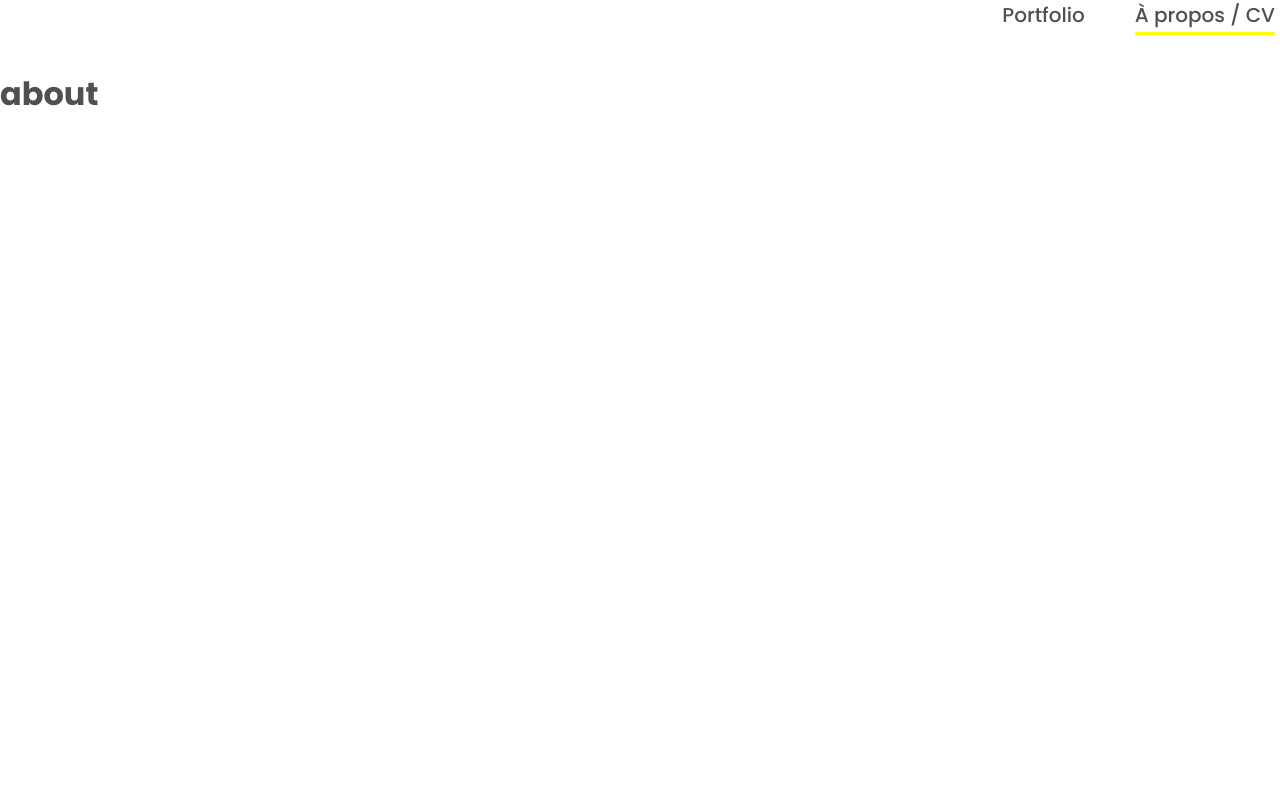
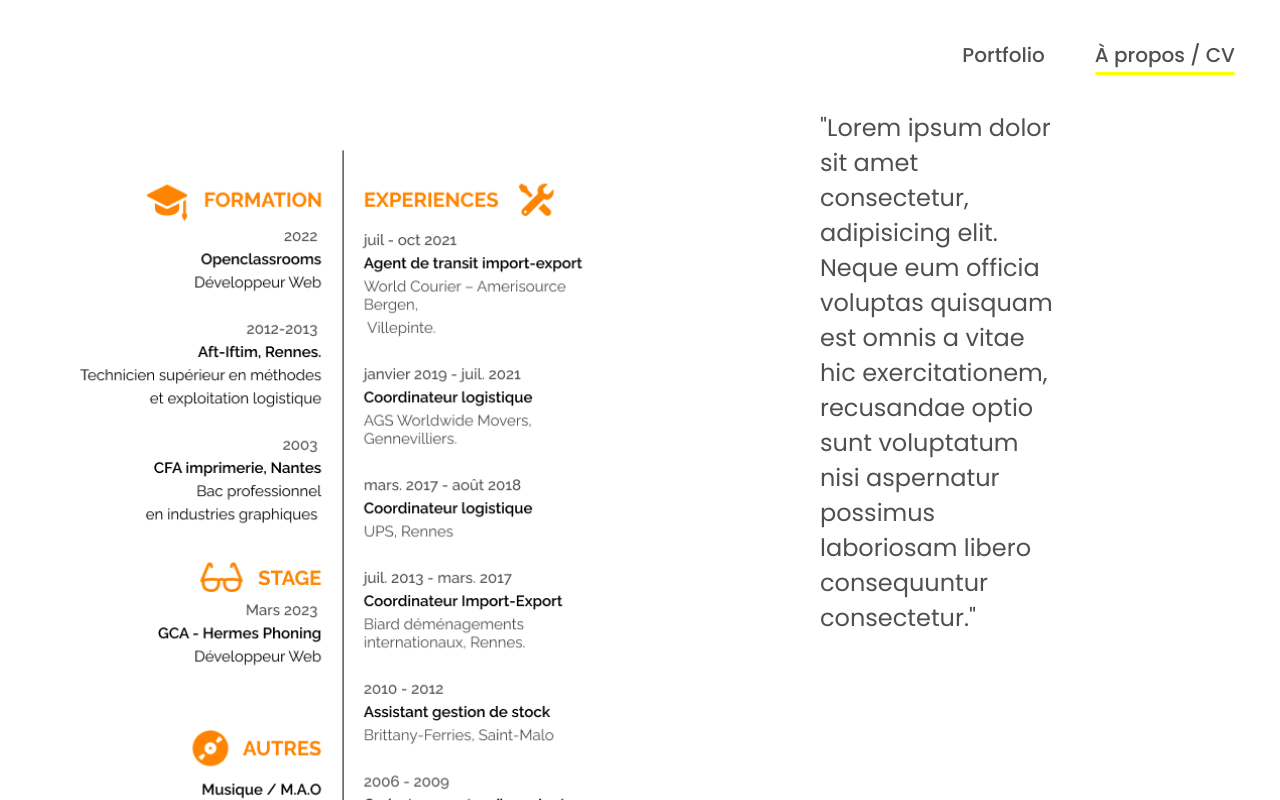
Before and after one commit to ThomasdevLC/portfolio_07_2023, a React (Create React App) app: page /about in a window 1280 px wide. Shown: the top 800 px of the page. Built offline with nearby package versions, Linux system fonts and the light colour scheme.

Commit message:
create aboute page

```diff
--- a/src/App.jsx
+++ b/src/App.jsx
@@ -2,7 +2,6 @@ import React from "react";
 import { BrowserRouter, Routes, Route } from "react-router-dom";
 import Home from "./pages/Home";
 import About from "./pages/About";
-import WorkPage from "./pages/WorkPage";
 import "./App.scss";
 import Groupomania from "./pages/works/Groupomania";
 import Kasa from "./pages/works/Kasa";
--- a/src/assets/styles/_variables.scss
+++ b/src/assets/styles/_variables.scss
@@ -1,6 +1,7 @@
 :root {
   --primary: #fdff87;
   --secondary: #ffff00;
+  --tertiary: rgb(240, 253, 29);
   --gray-1: #505050;
   --gray-2: #efefef;
   --gray-3: #3f3b37;
--- a/src/assets/styles/index.scss
+++ b/src/assets/styles/index.scss
@@ -6,5 +6,5 @@
 @use "./variables";
 @use "./components/HeaderNav.scss";
 @use "./pages/Home.scss";
+@use "./pages/About.scss";
 @use "./components/work.scss";
-@use "./pages/Kasa.scss";
--- /dev/null
+++ b/src/assets/styles/pages/_About.scss
@@ -0,0 +1,30 @@
+.about {
+  padding: 40px;
+
+  &__container {
+    display: flex;
+    gap: 180px;
+
+    &__left {
+      &__cv {
+        width: 600px;
+        display: flex;
+        justify-content: center;
+        align-items: center;
+
+        & img {
+          width: 100%;
+          height: 100%;
+          object-fit: cover;
+        }
+      }
+    }
+
+    &__right {
+      flex-grow: 1;
+      &__text {
+        font-size: 24px;
+      }
+    }
+  }
+}
--- a/src/assets/styles/pages/_kasa.scss
+++ /dev/null
@@ -1,4 +0,0 @@
-// .kasa__container {
-//   background-color: var(--gray-2);
-//   height: 100vh;
-// }
--- a/src/pages/About.js
+++ b/src/pages/About.js
@@ -1,11 +1,29 @@
 import React from "react";
 import HeaderNav from "../components/HeaderNav";
+import cv from "../assets/images/cv.png";
 
 const About = () => {
   return (
-    <div>
+    <div className="about">
       <HeaderNav />
-      <h1>about</h1>
+      <section className="about__container">
+        <div className="about__container__left">
+          <div className="about__container__left__cv">
+            <img src={cv} alt="cv" />
+          </div>
+        </div>
+        <div className="about__container__right">
+          <div className="about__container__right__text">
+            <p>
+              "Lorem ipsum dolor sit amet consectetur, adipisicing elit. Neque
+              eum officia voluptas quisquam est omnis a vitae hic
+              exercitationem, recusandae optio sunt voluptatum nisi aspernatur
+              possimus laboriosam libero consequuntur consectetur."
+            </p>
+          </div>
+        </div>
+        <div className="about__container__right"></div>
+      </section>
     </div>
   );
 };
--- a/src/pages/WorkPage.js
+++ /dev/null
@@ -1,11 +0,0 @@
-import React from "react";
-
-const WorkPage = () => {
-  return (
-    <div>
-      <h1>hello</h1>
-    </div>
-  );
-};
-
-export default WorkPage;
```
Also changed, not shown: src/assets/images/cv.png (added).
